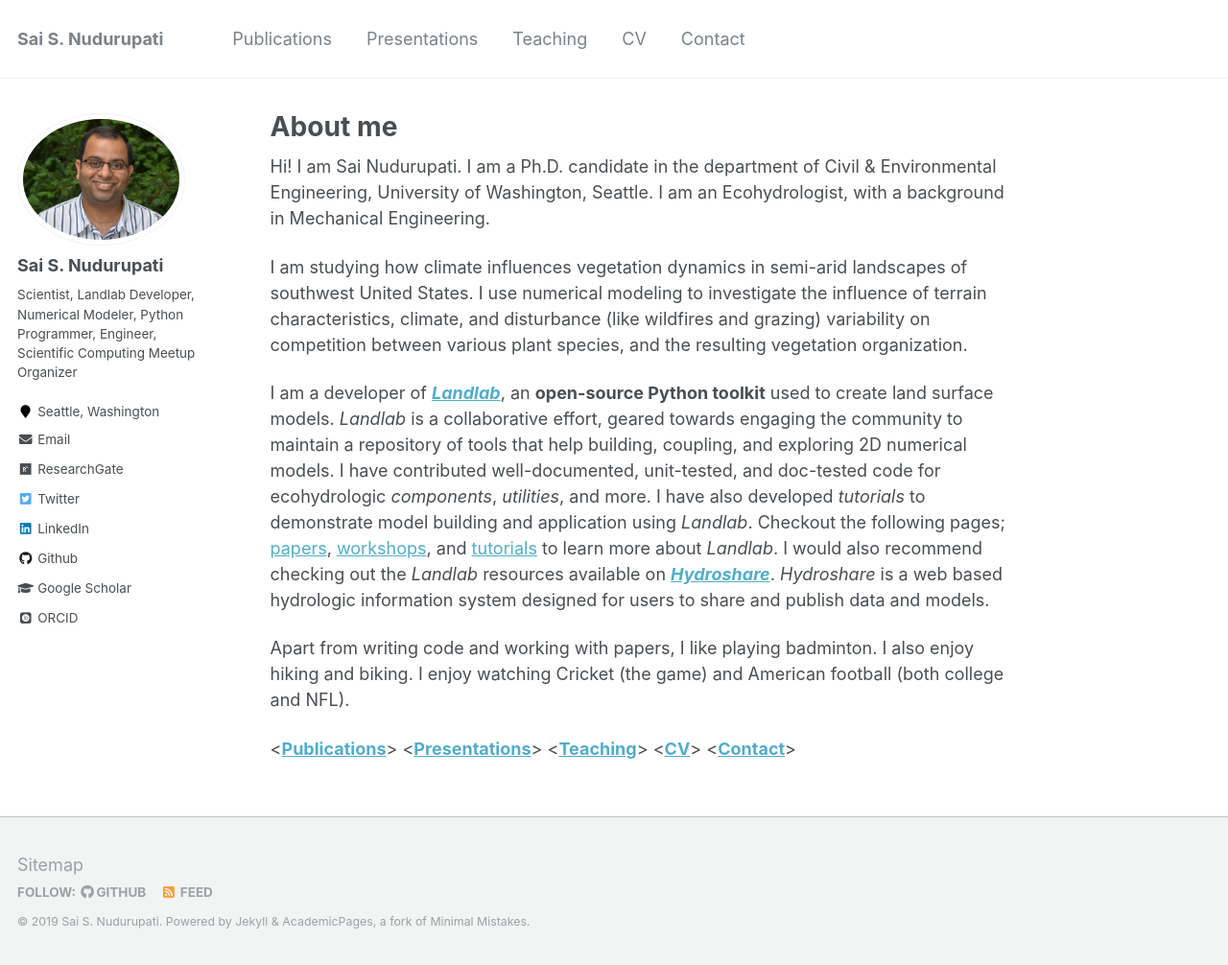
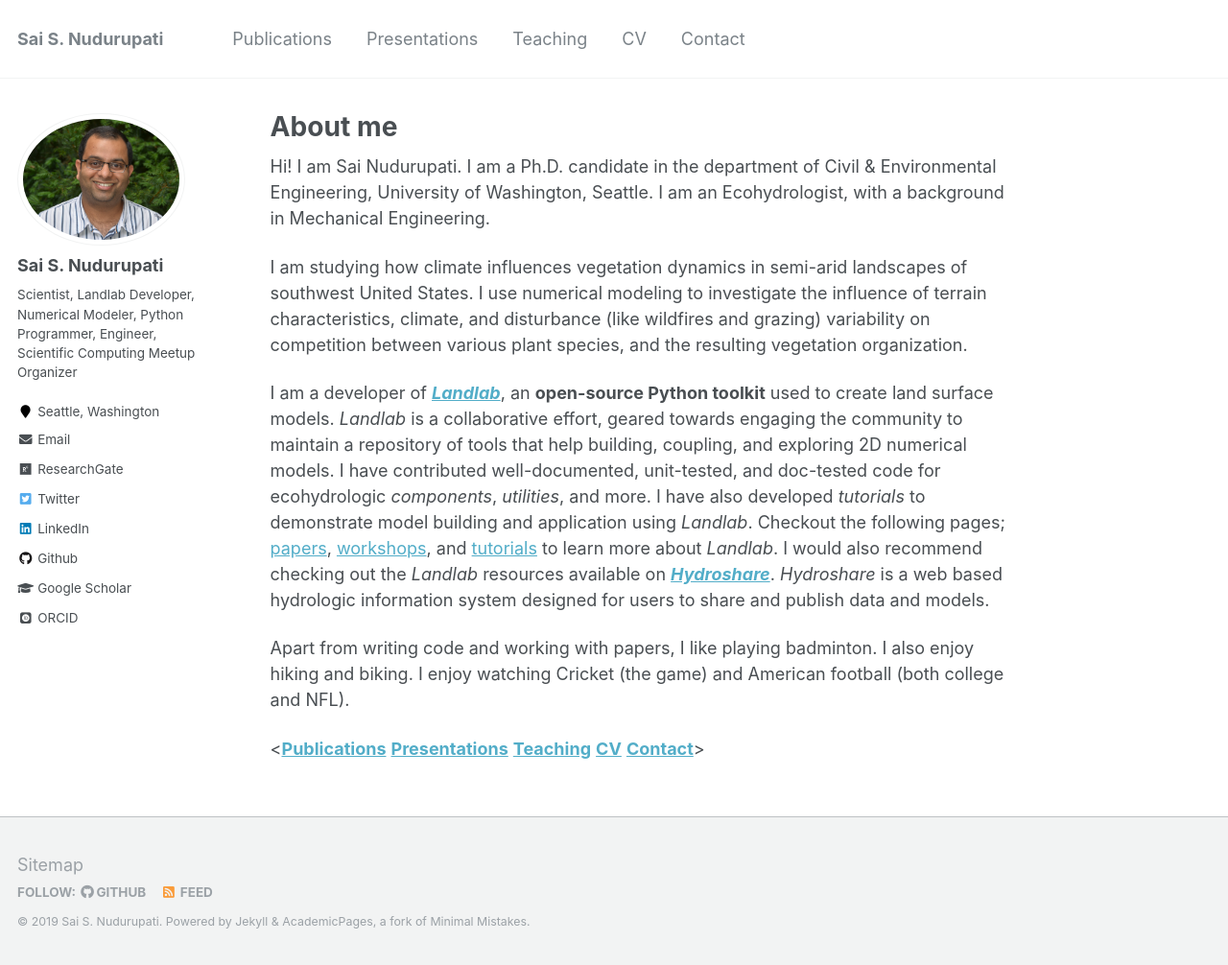
Before and after one commit to saisiddu/saisiddu.github.io, a Jekyll site: the page built from _pages/about.md, in a window 1280 px wide and 1006 px high. Shown: the whole window at 96% size. Built offline with Jekyll 4.4.1, drawn with Linux system fonts in a browser that asks for light colours; some web fonts are replaced.

Commit message:
Update about.md
- minor

```diff
--- a/_pages/about.md
+++ b/_pages/about.md
@@ -41,4 +41,4 @@ I also enjoy hiking and biking.
 I enjoy watching Cricket (the game) and
 American football (both college and NFL).
 
-<**[Publications](https://saisiddu.github.io/publications/)**>   <**[Presentations](https://saisiddu.github.io/talks/)**>   <**[Teaching](https://saisiddu.github.io/teaching/)**>   <**[CV](https://saisiddu.github.io/cv/)**>   <**[Contact](https://saisiddu.github.io/contact/)**>
+<**[Publications](https://saisiddu.github.io/publications/)**   **[Presentations](https://saisiddu.github.io/talks/)**   **[Teaching](https://saisiddu.github.io/teaching/)**   **[CV](https://saisiddu.github.io/cv/)**   **[Contact](https://saisiddu.github.io/contact/)**>
```
